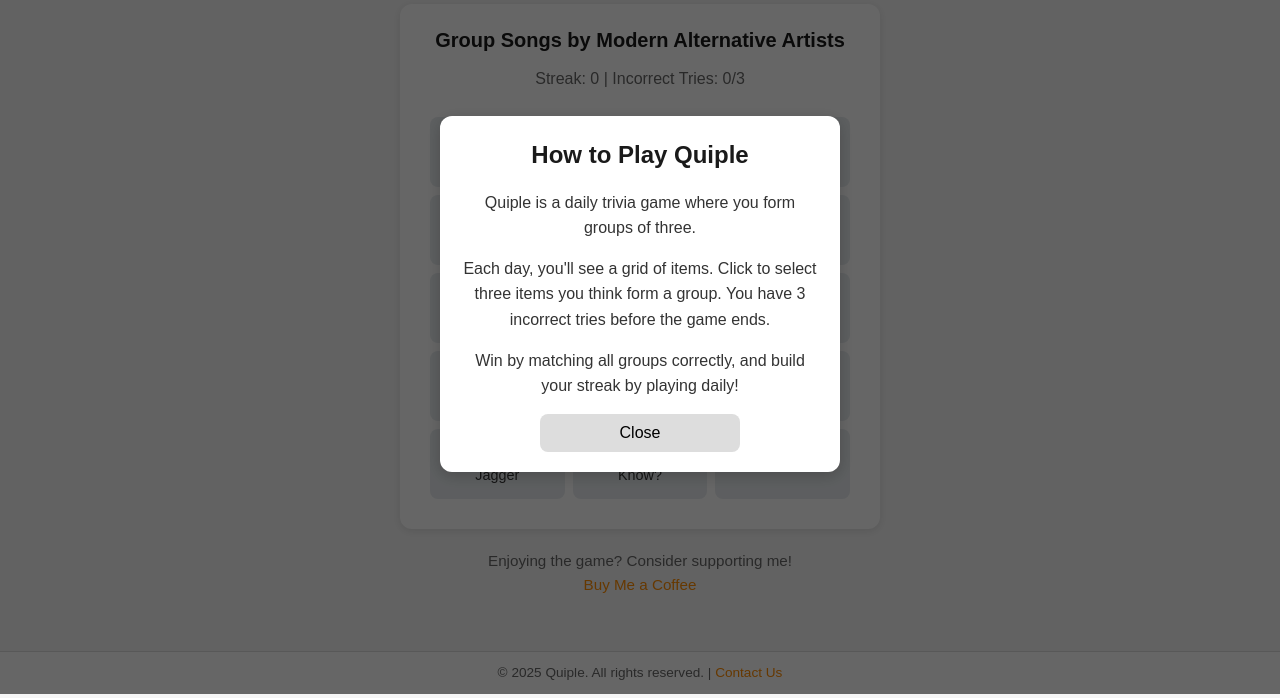
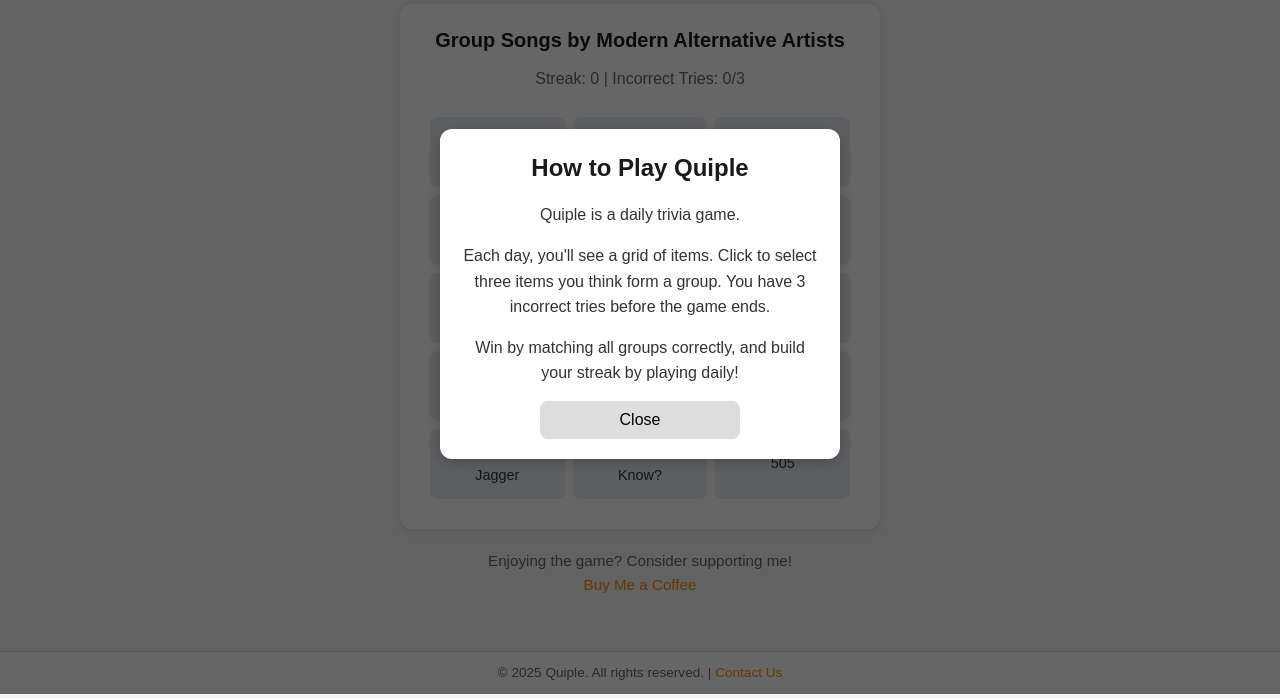
Before and after one commit to tinyinfinity/quiple, a plain HTML site: page index.html in a window 1280 px wide. Both pictures are taken after a click on the element "Quiple". Shown: the part 106-804 px from the top of the page. Drawn offline with Linux system fonts and the light colour scheme.

Commit message:
Update index.html

```diff
--- a/index.html
+++ b/index.html
@@ -91,7 +91,7 @@
   <div id="info-overlay">
     <div id="info-container">
       <h2><center>How to Play Quiple</center></h2>
-      <p><center>Quiple is a daily trivia game where you form groups of three.</center></p>
+      <p><center>Quiple is a daily trivia game.</center></p>
       <p><center>Each day, you'll see a grid of items. Click to select three items you think form a group. You have 3 incorrect tries before the game ends.</center></p>
       <p><center>Win by matching all groups correctly, and build your streak by playing daily!</center></p>
       <button id="info-close-btn">Close</button>
```
